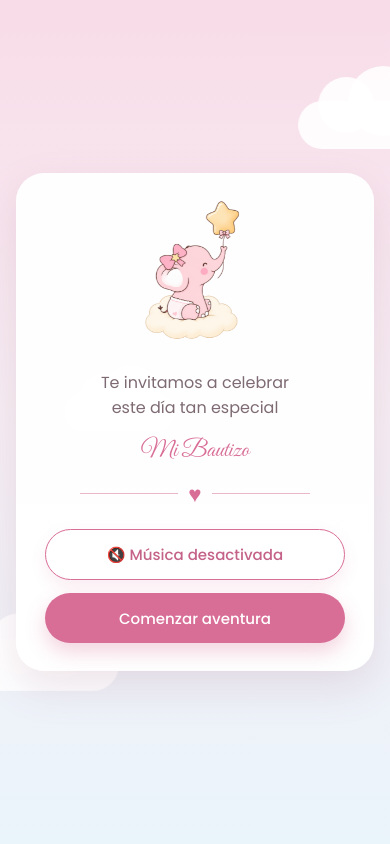
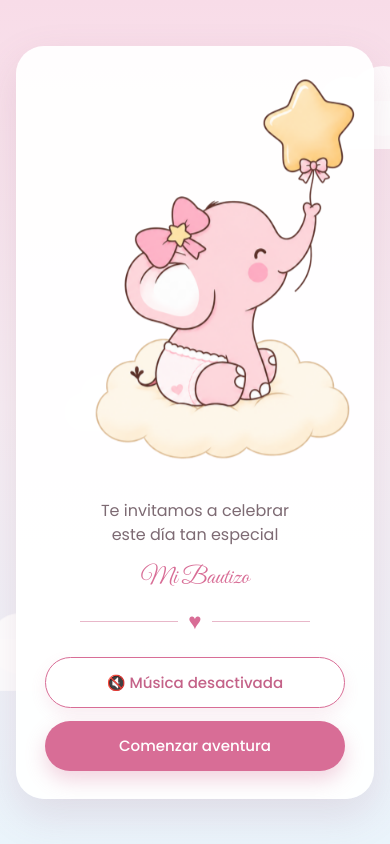
Before and after one commit to Kathiponic/-bautizo-maria-lana, a React (Vite) app: page / in a window 390 px wide. Built offline with nearby package versions, Linux system fonts and the light colour scheme.

Commit message:
Corrige tamaño del elefante en celular

```diff
--- a/src/styles/Welcome.css
+++ b/src/styles/Welcome.css
@@ -273,8 +273,8 @@
   }
 
   .welcome-elephant {
-    width: 145px;
-    max-width: 60vw;
+    width: 400px;
+    max-width: 600vw;
   }
 
   .music-control-button,
```
